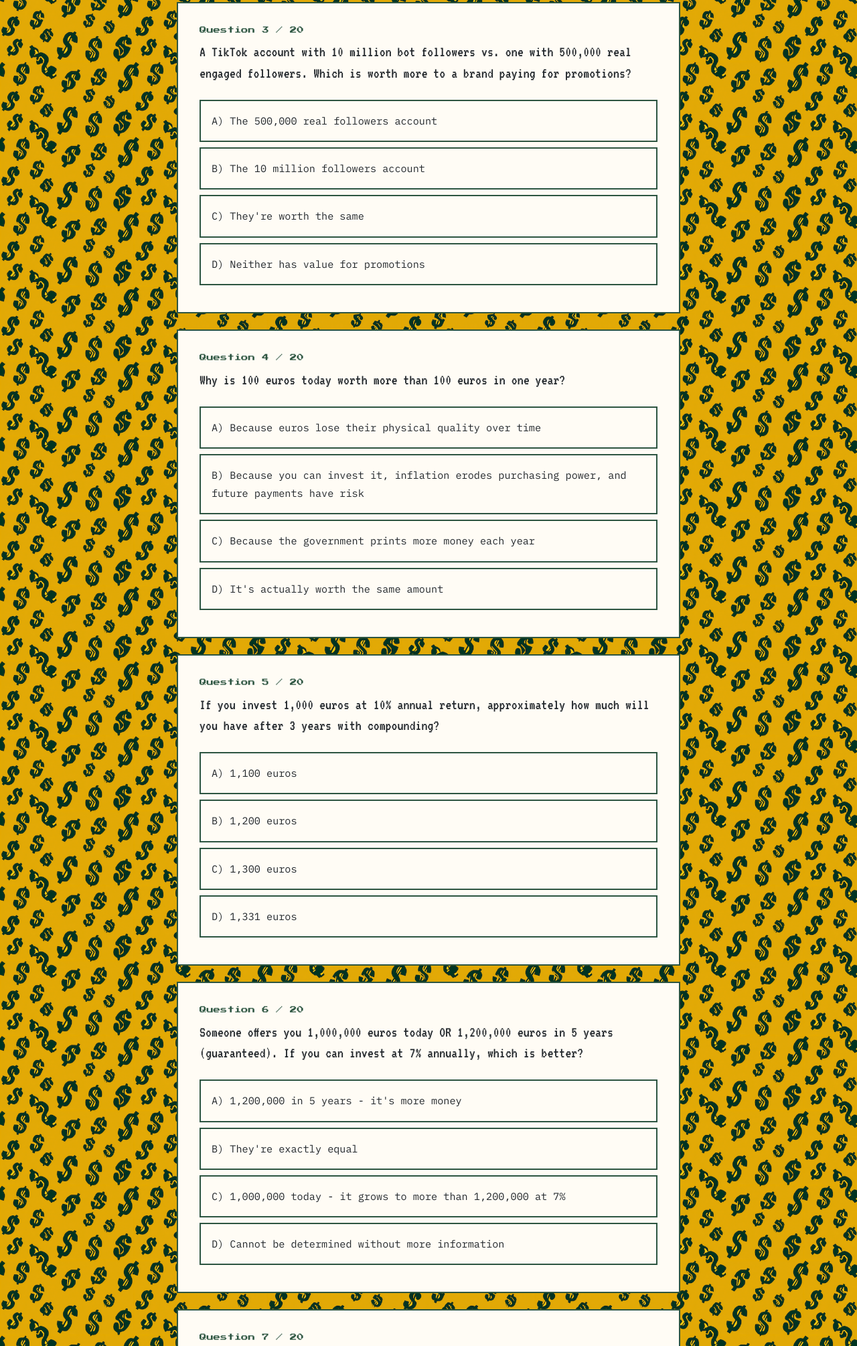
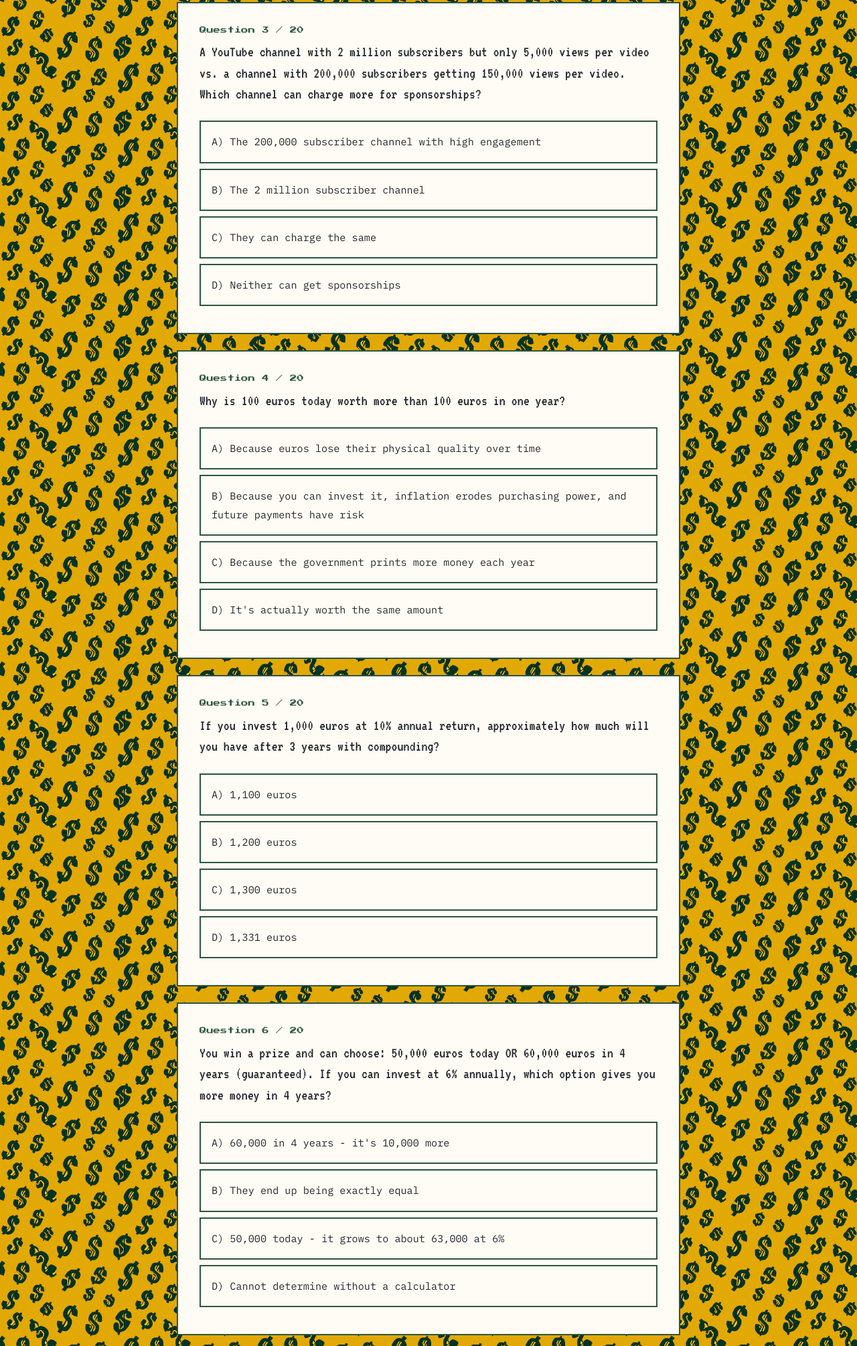
Before and after one commit to TobitProbit/pelykh-website, a plain HTML site: page valuation-course/quiz.html in a window 1280 px wide. Shown: the part 1363-3373 px from the top of the page at 67% size. Drawn offline with Linux system fonts and the light colour scheme.

Commit message:
Updated couple questions in quiz

```diff
--- a/valuation-course/quiz.html
+++ b/valuation-course/quiz.html
@@ -218,11 +218,11 @@
           <!-- Question 3 - Module 1 -->
           <div class="question-block" data-correct="a">
             <div class="question-number">Question 3 / 20</div>
-            <div class="question-text">A TikTok account with 10 million bot followers vs. one with 500,000 real engaged followers. Which is worth more to a brand paying for promotions?</div>
-            <label class="answer-option"><input type="radio" name="q3" value="a"><span>A) The 500,000 real followers account</span></label>
-            <label class="answer-option"><input type="radio" name="q3" value="b"><span>B) The 10 million followers account</span></label>
-            <label class="answer-option"><input type="radio" name="q3" value="c"><span>C) They're worth the same</span></label>
-            <label class="answer-option"><input type="radio" name="q3" value="d"><span>D) Neither has value for promotions</span></label>
+            <div class="question-text">A YouTube channel with 2 million subscribers but only 5,000 views per video vs. a channel with 200,000 subscribers getting 150,000 views per video. Which channel can charge more for sponsorships?</div>
+            <label class="answer-option"><input type="radio" name="q3" value="a"><span>A) The 200,000 subscriber channel with high engagement</span></label>
+            <label class="answer-option"><input type="radio" name="q3" value="b"><span>B) The 2 million subscriber channel</span></label>
+            <label class="answer-option"><input type="radio" name="q3" value="c"><span>C) They can charge the same</span></label>
+            <label class="answer-option"><input type="radio" name="q3" value="d"><span>D) Neither can get sponsorships</span></label>
           </div>
 
           <!-- Question 4 - Module 2 -->
@@ -248,11 +248,11 @@
           <!-- Question 6 - Module 2 -->
           <div class="question-block" data-correct="c">
             <div class="question-number">Question 6 / 20</div>
-            <div class="question-text">Someone offers you 1,000,000 euros today OR 1,200,000 euros in 5 years (guaranteed). If you can invest at 7% annually, which is better?</div>
-            <label class="answer-option"><input type="radio" name="q6" value="a"><span>A) 1,200,000 in 5 years - it's more money</span></label>
-            <label class="answer-option"><input type="radio" name="q6" value="b"><span>B) They're exactly equal</span></label>
-            <label class="answer-option"><input type="radio" name="q6" value="c"><span>C) 1,000,000 today - it grows to more than 1,200,000 at 7%</span></label>
-            <label class="answer-option"><input type="radio" name="q6" value="d"><span>D) Cannot be determined without more information</span></label>
+            <div class="question-text">You win a prize and can choose: 50,000 euros today OR 60,000 euros in 4 years (guaranteed). If you can invest at 6% annually, which option gives you more money in 4 years?</div>
+            <label class="answer-option"><input type="radio" name="q6" value="a"><span>A) 60,000 in 4 years - it's 10,000 more</span></label>
+            <label class="answer-option"><input type="radio" name="q6" value="b"><span>B) They end up being exactly equal</span></label>
+            <label class="answer-option"><input type="radio" name="q6" value="c"><span>C) 50,000 today - it grows to about 63,000 at 6%</span></label>
+            <label class="answer-option"><input type="radio" name="q6" value="d"><span>D) Cannot determine without a calculator</span></label>
           </div>
 
           <!-- Question 7 - Module 2 -->
@@ -338,11 +338,11 @@
           <!-- Question 15 - Module 4 -->
           <div class="question-block" data-correct="a">
             <div class="question-number">Question 15 / 20</div>
-            <div class="question-text">When using comparables, Nike and Adidas are good comps for each other. Which would NOT be a good comparable for Nike?</div>
-            <label class="answer-option"><input type="radio" name="q15" value="a"><span>A) Tesla</span></label>
-            <label class="answer-option"><input type="radio" name="q15" value="b"><span>B) Puma</span></label>
-            <label class="answer-option"><input type="radio" name="q15" value="c"><span>C) Under Armour</span></label>
-            <label class="answer-option"><input type="radio" name="q15" value="d"><span>D) Lululemon</span></label>
+            <div class="question-text">You want to value Spotify using comparables. Which company would be the WORST comparable?</div>
+            <label class="answer-option"><input type="radio" name="q15" value="a"><span>A) Coca-Cola</span></label>
+            <label class="answer-option"><input type="radio" name="q15" value="b"><span>B) YouTube Music (part of Google)</span></label>
+            <label class="answer-option"><input type="radio" name="q15" value="c"><span>C) Netflix</span></label>
+            <label class="answer-option"><input type="radio" name="q15" value="d"><span>D) SoundCloud</span></label>
           </div>
 
           <!-- Question 16 - Module 5 -->
```
